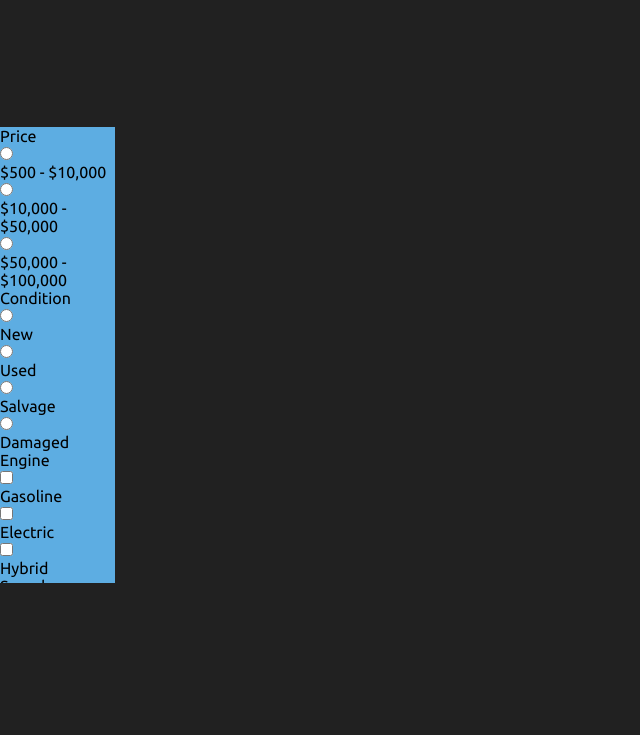
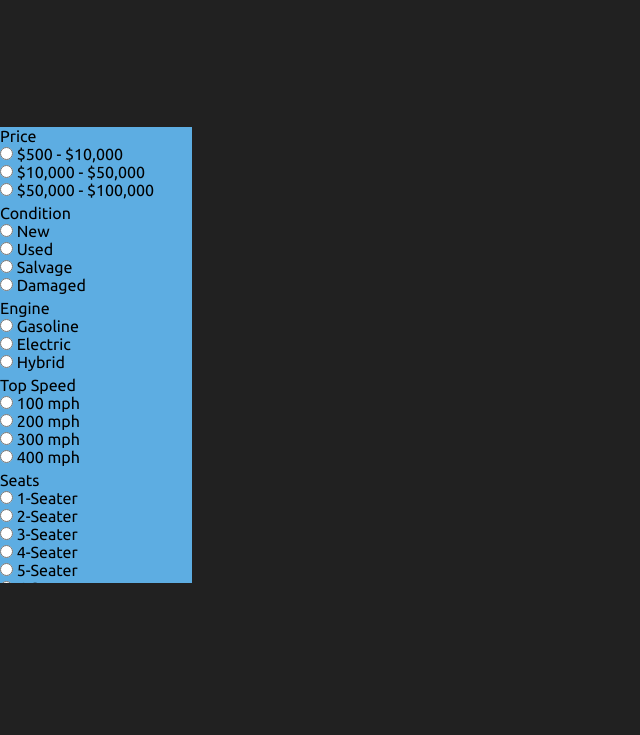
Before and after one commit to DeanWinchester01/ecommerceProject, a Flask app: template templates/page.html in a window 1280 px wide. Shown: the part 65-800 px from the top of the page, without its empty margins (0-640 px from the left). Run offline with Flask 3, Linux system fonts and the light colour scheme; the template is opened without the code that fills it, so the values that code supplies are empty.

Commit message:
fixed filter buttons layout

```diff
--- a/static/css/page.css
+++ b/static/css/page.css
@@ -223,18 +223,19 @@
 
 /* Filter View */
 .filterview {
-    background-color: #424242;
+    background-color: #5dade2;
     display: grid;
     height: 57%;
     left: 0;
     overflow-y: hidden;
     position: absolute;
     top: 24%;
-    width: 9%;
+    width: 15%;
 }
 
 .option {
     background-color: #5dade2;
     display: grid;
     align-content: center;
+    margin-bottom: 5px;
 }
--- a/static/java/mainpage.js
+++ b/static/java/mainpage.js
@@ -31,13 +31,14 @@ if (document.cookie.includes("email")){
     //login.onclick = () => window.location.href = "/login"
 }
 
-var options = document.getElementsByClassName("sideoption")
+var options = document.getElementsByClassName("option")
 function GetFilters(){
     let filters = ""
     for(let i = 0; i < options.length; i++){
         let selector = options[i].querySelector(".selector")
         let data = options[i].querySelector(".data")
 
+        console.log(selector.checked)
         if(selector.checked){
             console.log(data.getAttribute("value"))
             filters += data.getAttribute("value") + " "
@@ -49,8 +50,12 @@ function GetFilters(){
 }
 
 for(let i = 0; i < options.length; i++){
-    let child = options[i].querySelector(".selector")
-    child.onclick = Fetch
+    let buttons = options[i].querySelectorAll(".selector")
+    for(let button  = 0; button < buttons.length; button++){
+        buttons[button].onclick = Fetch
+    }
+    //console.log(child.id)
+    //child.onclick = Fetch
 
 }
 //used.onclick
--- a/templates/page.html
+++ b/templates/page.html
@@ -53,91 +53,103 @@
     <div class="filterview" id="filterview" style="overflow: scroll;">
         <div class="option">
             <!-- Filter Options -->
-            <label>Price</label>
-            <div class="sideoption">
-                <input type="radio" name="price" class="selector">
-                <p class="data" value="500-10000">$500 - $10,000</p>
+             <p>Price</p>
+            <div>
+                <input type="radio" name="price" class="selector" id = "price1">
+                <label class = "data" for="price1" value = "500-10000">$500 - $10,000</label>
             </div>
-            <div class="sideoption">
-                <input type="radio" name="price" class="selector">
-                <p class="data" value="10000-50000">$10,000 - $50,000</p>
+            <div>
+                <input type="radio" name="price" class="selector" id = "price2">
+                <label class = "data" for="price2" value = "10000-50000">$10,000 - $50,000</label>
             </div>
-            <div class="sideoption">
-                <input type="radio" name="price" class="selector">
-                <p class="data" value="50000-100000">$50,000 - $100,000</p>
+            <div>
+                <input type="radio" name="price" class="selector" id = "price3">
+                <label class = "data" for="price3" value="50000-100000">$50,000 - $100,000</label>
             </div>
         </div>
         <div class="option">
-            <label>Condition</label>
+            <p>Condition</p>
             <div class="sideoption">
-                <input type="radio" name="used" class="selector">
-                <p class="data" value="#new">New</p>
+                <input type="radio" name="condition" class="selector" id = "new">
+                <label class = "data" for="new" value = "#new">New</label>
             </div>
             <div class="sideoption">
-                <input type="radio" name="used" class="selector">
-                <p class="data" value="#used">Used</p>
+                <input type="radio" name="condition" class="selector" id = "used">
+                <label class = "data" for="used" value = "#used">Used</label>
             </div>
             <div class="sideoption">
-                <input type="radio" name="used" class="selector">
-                <p class="data" value="#salvage">Salvage</p>
+                <input type="radio" name="condition" class="selector" id = "salvage">
+                <label class = "data" for="salvage" value = "#salvage">Salvage</label>
             </div>
             <div class="sideoption">
-                <input type="radio" name="used" class="selector">
-                <p class="data" value="#damaged">Damaged</p>
+                <input type="radio" name="condition" class="selector" id = "damaged">
+                <label class = "data" for="damaged" value = "#damaged">Damaged</label>
             </div>
         </div>
         <div class="option">
-            <label>Engine</label>
+            <p>Engine</p>
             <div class="sideoption">
-                <input type="checkbox" name="cylinder" class="selector">
-                <p class="data" value="#gasoline">Gasoline</p>
+                <input type="radio" name="engine" class="selector" id = "gas">
+                <label class = "data" for="gas" value = "#gas">Gasoline</label>
             </div>
             <div class="sideoption">
-                <input type="checkbox" name="cylinder" class="selector">
-                <p class="data" value="#electric">Electric</p>
+                <input type="radio" name="engine" class="selector" id = "electric">
+                <label class = "data" for="electric" value = "#electric">Electric</label>
             </div>
             <div class="sideoption">
-                <input type="checkbox" name="cylinder" class="selector">
-                <p class="data" value="#4hybrid">Hybrid</p>
+                <input type="radio" name="engine" class="selector" id = "hybrid">
+                <label class = "data" for="hybrid" value = "#hybrid">Hybrid</label>
             </div>
         </div>
         <div class="option">
-            <label>Speed</label>
+            <p>Top Speed</p>
             <div class="sideoption">
-                <input type="checkbox" name="speed" class="selector">
-                <p class="data" value="#100kmph">100 mph</p>
+                <input type="radio" name="speed" class="selector" id = "100mph">
+                <label class = "data" for="100mph" value = "#100kmph">100 mph</label>
             </div>
             <div class="sideoption">
-                <input type="checkbox" name="speed" class="selector">
-                <p class="data" value="#200kmph">200 mph</p>
+                <input type="radio" name="speed" class="selector" id = "200mph">
+                <label class = "data" for="200mph" value = "#200kmph">200 mph</label>
             </div>
             <div class="sideoption">
-                <input type="checkbox" name="speed" class="selector">
-                <p class="data" value="#300kmph">300 mph</p>
+                <input type="radio" name="speed" class="selector" id = "300mph">
+                <label class = "data" for="300mph" value = "#300kmph">300 mph</label>
             </div>
             <div class="sideoption">
-                <input type="checkbox" name="speed" class="selector">
-                <p class="data" value="#400kmph">400 mph</p>
+                <input type="radio" name="speed" class="selector" id = "400mph">
+                <label class = "data" for="400mph" value = "#400kmph">400 mph</label>
             </div>
         </div>
 
         <div class="option">
-            <label>Seats</label>
+            <p>Seats</p>
             <div class="sideoption">
-                <input type="checkbox" name="medium" class="selector">
-                <p class="data" value="#3seater">3-Seater</p>
+                <input type="radio" name="seats" class="selector" id = "1seat">
+                <label class = "data" for="1seat" value = "#1seat">1-Seater</label>
             </div>
             <div class="sideoption">
-                <input type="checkbox" name="medium" class="selector">
-                <p class="data" value="#4seater">4-Seater</p>
+                <input type="radio" name="seats" class="selector" id = "2seat">
+                <label class = "data" for="2seat" value = "#2seat">2-Seater</label>
             </div>
             <div class="sideoption">
-                <input type="checkbox" name="medium" class="selector">
-                <p class="data" value="#5seater">5-Seater</p>
+                <input type="radio" name="seats" class="selector" id = "3seat">
+                <label class = "data" for="3seat" value = "#3seat">3-Seater</label>
             </div>
             <div class="sideoption">
-                <input type="checkbox" name="medium" class="selector">
-                <p class="data" value="#7seater">7-Seater</p>
+                <input type="radio" name="seats" class="selector" id = "4seat">
+                <label class = "data" for="4seat" value = "#4seat">4-Seater</label>
+            </div>
+            <div class="sideoption">
+                <input type="radio" name="seats" class="selector" id = "5seat">
+                <label class = "data" for="5seat" value = "#5seat">5-Seater</label>
+            </div>
+            <div class="sideoption">
+                <input type="radio" name="seats" class="selector" id = "6seat">
+                <label class = "data" for="6seat" value = "#6seat">6-Seater</label>
+            </div>
+            <div class="sideoption">
+                <input type="radio" name="seats" class="selector" id = "7seat">
+                <label class = "data" for="7seat" value = "#7seat">7-Seater</label>
             </div>
         </div>
     </div>
```
